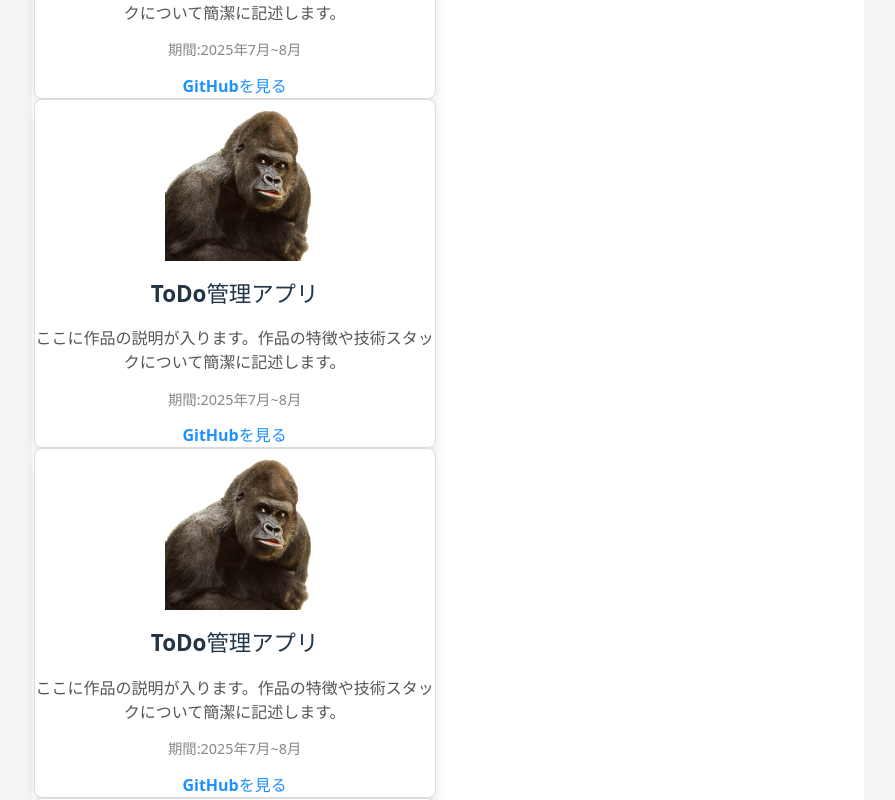
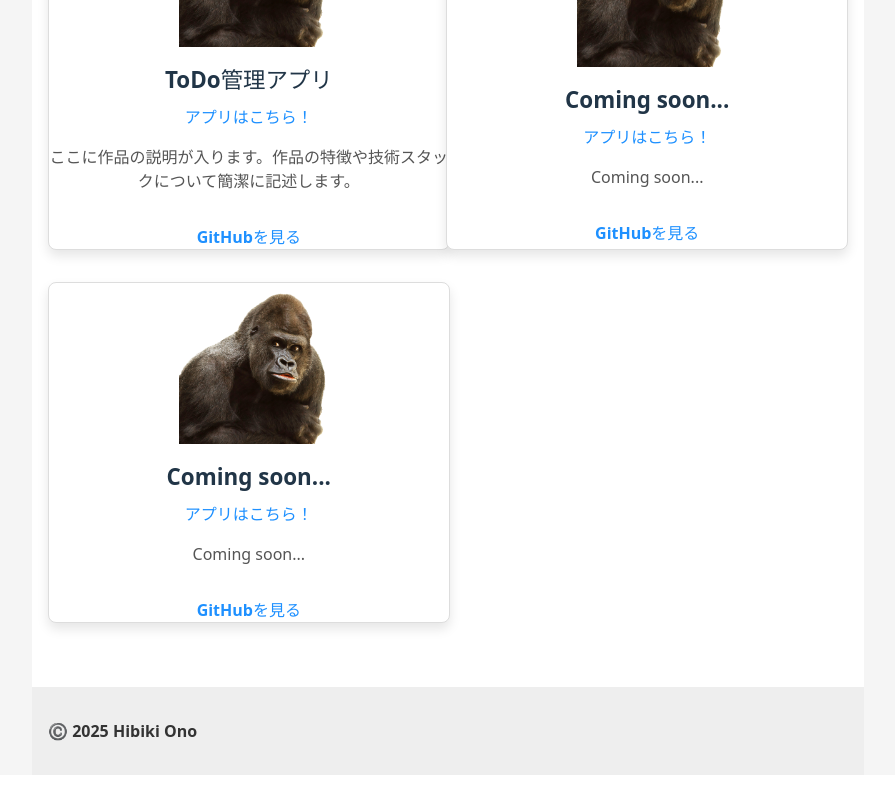
Before and after one commit to OnoHibiki/westdaiyo, a React (Vite) app in the folder about-me-ts/: page / in a window 1280 px wide. Shown: the part 920-1720 px from the top of the page, without its empty margins (192-1087 px from the left). After the commit the page ends 1695 px from the top, so only its background shows below. Built offline with nearby package versions, Linux system fonts and the light colour scheme.

Commit message:
disableとPropsすごい

```diff
--- a/about-me-ts/src/components/About.module.css
+++ b/about-me-ts/src/components/About.module.css
@@ -55,6 +55,15 @@
 .workHeading{
     font-size: 1.8rem;
     font-weight: bold;
-    margin-bottom: 3rem;
+    margin-top: 10rem;
+    margin-bottom: 1rem;
     text-align: center;
 }
+
+.cardContainer{
+    display: grid;
+    grid-template-columns: repeat(auto-fit, minmax(300px, 1fr));
+    gap: 2rem;
+    justify-items: center;
+    padding:2rem;
+}
--- a/about-me-ts/src/components/About.tsx
+++ b/about-me-ts/src/components/About.tsx
@@ -5,6 +5,7 @@ import profile2 from "../assets/profile2.jpg";
 import profile3 from "../assets/profile3.png";
 
 import WorkCard from "./WorkCard";
+import appImage from "../assets/work.png";
 
 const About:React.FC = () => {
     //複数の画像を配列で管理。ランダム表示
@@ -43,10 +44,29 @@ const About:React.FC = () => {
             <div className={styles.workSection}>
                 <h2 className={styles.workHeading}>Works</h2>
                 <div className={styles.cardContainer}>
-                    <WorkCard />
-                    <WorkCard />
-                    <WorkCard />
-                    <WorkCard />
+                    <WorkCard
+                        title="ToDo管理アプリ"
+                        appImage={appImage}
+                        description="ここに作品の説明が入ります。作品の特徴や技術スタックについて簡潔に記述します。"
+                        appLink="#"
+                        gitLink="#"
+                    />
+                    <WorkCard
+                        title="Coming soon..."
+                        appImage={appImage}
+                        description="Coming soon..."
+                        appLink="#"
+                        gitLink="#"
+                        disabled={true} // リンクを無効化
+                    />
+                    <WorkCard
+                        title="Coming soon..."
+                        appImage={appImage}
+                        description="Coming soon..."
+                        appLink=""
+                        gitLink=""
+                        disabled={true} // リンクを無効化
+                    />
                 </div>
             </div>
 
--- a/about-me-ts/src/components/WorkCard.module.css
+++ b/about-me-ts/src/components/WorkCard.module.css
@@ -7,7 +7,7 @@
     border-radius: 8px;
     border: 1px solid #ddd;
     box-shadow: 0 6px 12px rgba(0, 0, 0, 0.1);
-    max-width: 400px;
+    width: 400px;
 
 }
 
@@ -35,14 +35,16 @@
     margin-bottom: 0.5rem;
 }
 
-.date{
-    font-size: 0.9rem;
-    color: #888;
-    margin-bottom: 0.8rem;
-}
 
-.link{
+/* リンク */
+.appLink,
+.gitLink {
     text-decoration: none;
     color: #1e90ff;
     font-weight: bold;
+    transition: color 0.3s ease, font-size 0.3s ease;
+    &:hover {
+        color: red;
+        font-size: large;
+    }
 }
--- a/about-me-ts/src/components/WorkCard.tsx
+++ b/about-me-ts/src/components/WorkCard.tsx
@@ -1,18 +1,37 @@
 import React from "react";
 import styles from "./WorkCard.module.css";
-import appImage from "../assets/work.png";
 
-const WorkCard: React.FC = () => {
+type WorkCardProps = {
+  title: string;
+  appImage: string;
+  description: string;
+  appLink: string;
+  gitLink: string;
+  disabled?: boolean;
+};
+
+const WorkCard: React.FC<WorkCardProps> = ({ title, appImage, description, appLink, gitLink , disabled }) => {
   return (
         <div className={styles.card}>
-            <img src={appImage} alt="作品サムネイル" className={styles.image} />
+            <img src={appImage} alt={title} className={styles.image} />
             <div className={styles.content}>
-                <h3 className={styles.title}>ToDo管理アプリ</h3>
+                <h3 className={styles.title}>{title}</h3>
+                <a href={disabled ? undefined : appLink}
+                 className={styles.appLink}
+                 onClick={disabled ? (e) => e.preventDefault() : undefined}
+                 >
+                    アプリはこちら！
+                </a>
                 <p className={styles.description}>
-                    ここに作品の説明が入ります。作品の特徴や技術スタックについて簡潔に記述します。
+                    {description}
                 </p>
-                <p className={styles.date}>期間:2025年7月~8月</p>
-                <a href="#" className={styles.link}>GitHubを見る</a>
+                <br />
+                <a href={disabled ? undefined : gitLink}
+                 className={styles.gitLink}
+                 onClick={disabled ? (e) => e.preventDefault() : undefined}
+                 >
+                    GitHubを見る
+                </a>
             </div>
         </div>
   );
```
